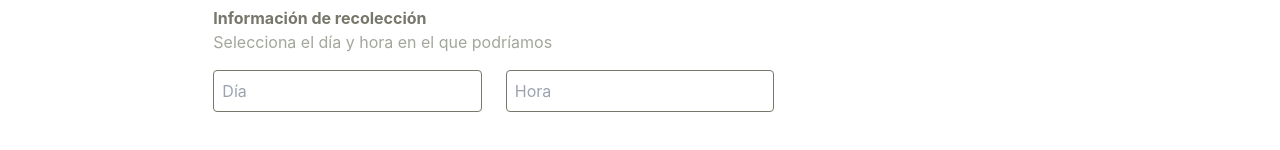
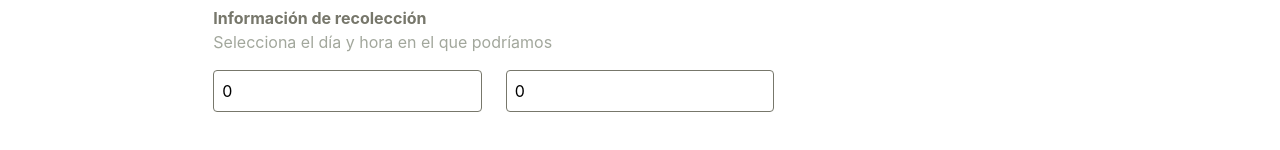
Before and after one commit to Cacalli/cacalli-frontend, a React (Create React App) app: page /dashboard/completa-registro in a window 1280 px wide. Shown: the part 378-528 px from the top of the page. Built offline with nearby package versions, Linux system fonts and the light colour scheme.

Commit message:
testing checkZipcode endpoint

```diff
--- a/src/components/CreateAccount/CreateAccountCompleteRegistry.js
+++ b/src/components/CreateAccount/CreateAccountCompleteRegistry.js
@@ -1,40 +1,62 @@
-import { Formik } from "formik";
+import { Formik, Form } from "formik";
 import { useState } from "react";
 import Button from "../Button/Button";
 import Input from "../Input/Input";
 import * as Yup from "yup";
 import { Link } from "react-router-dom";
 
+//http://ec2-34-227-93-62.compute-1.amazonaws.com
+
 export default function CreateAccountCompleteRegistry({ firstName }) {
   const completeRegistrySchema = Yup.object().shape({
     city: Yup.string(),
     state: Yup.string(),
-    zipCode: Yup.string(),
-    street: Yup.string(),
-    town: Yup.string(),
-    recolectionDay: Yup.string(),
-    recolectionHour: Yup.string(),
-    instructions: Yup.string(),
+    zipCode: Yup.string()
+      .matches(/^[0-9]+$/, "Must be only digits")
+      .min(5, "Must be exactly 5 digits")
+      .max(5, "Must be exactly 5 digits"),
+    street: Yup.string().max(20),
+    town: Yup.string().max(20),
+    recolectionDay: Yup.number(),
+    recolectionHour: Yup.number(),
+    instructions: Yup.string().max(200),
   });
 
-  const handleCompleteRegistry = ({city, state, zipCode,street,town,recolectionDay,recolectionHour,instructions}) => {
-    const body = { };
-    fetch("http://ec2-34-227-93-62.compute-1.amazonaws.com/user", {
+  const handleCompleteRegistry = ({
+    city,
+    state,
+    zipCode,
+    street,
+    town,
+    recolectionDay,
+    recolectionHour,
+    instructions,
+  }) => {
+    const body = {
+      city,
+      state,
+      zipCode,
+      street,
+      town,
+      recolectionDay,
+      recolectionHour,
+      instructions,
+    };
+    fetch("localhost:8001/zone/checkZipcode", {
       method: "GET",
       headers: { "Content-Type": "application/json" },
       body: JSON.stringify(body),
     })
       .then((response) => response.json())
       .then((data) => {
-        console.log(data);
+        console.log(data.payload);
         // if (data.ok === true && data.payload != null) {
-        //   localStorage.setItem("token", data.payload);
-        //   console.log("creaste tu cuenta");
-        //   navigate("/dashboard");
+        //   //localStorage.setItem("token", data.payload);
+        //   console.log("zipcode valido");
         // }
       })
       .catch((error) => {
-        throw new Error("No podemos crear tu cuenta por ahora :(")
+        throw new Error("No podemos crear tu cuenta por ahora :(");
       });
   };
 
@@ -55,16 +77,16 @@ export default function CreateAccountCompleteRegistry({ firstName }) {
           zipCode: "",
           street: "",
           town: "",
-          recolectionDay: "",
-          recolectionHour: "",
+          recolectionDay: 0,
+          recolectionHour: 0,
           instructions: "",
         }}
         validationSchema={completeRegistrySchema}
-        onSubmit={(values) => handleCompleteRegistry(values)}
+        onSubmit={handleCompleteRegistry}
         className="grid gap-4 mb-6"
       >
         {({ values, errors, handleChange, handleSubmit }) => (
-          <form>
+          <Form>
             <div className="mb-2">
               <p className="font-bold text-neutral-gray-two">Dirección</p>
               <div className="grid grid-cols-3 gap-6 mt-4">
@@ -140,12 +162,10 @@ export default function CreateAccountCompleteRegistry({ firstName }) {
                 placeholder="Instrucciones de recolección"
               ></textarea>
             </div>
-         <Link to="/dashboard">
-         <Button variant="primary" isfull>
+            <Button type="submit" variant="primary" isfull>
               Finalizar registro
             </Button>
-         </Link>
-          </form>
+          </Form>
         )}
       </Formik>
     </div>
```
